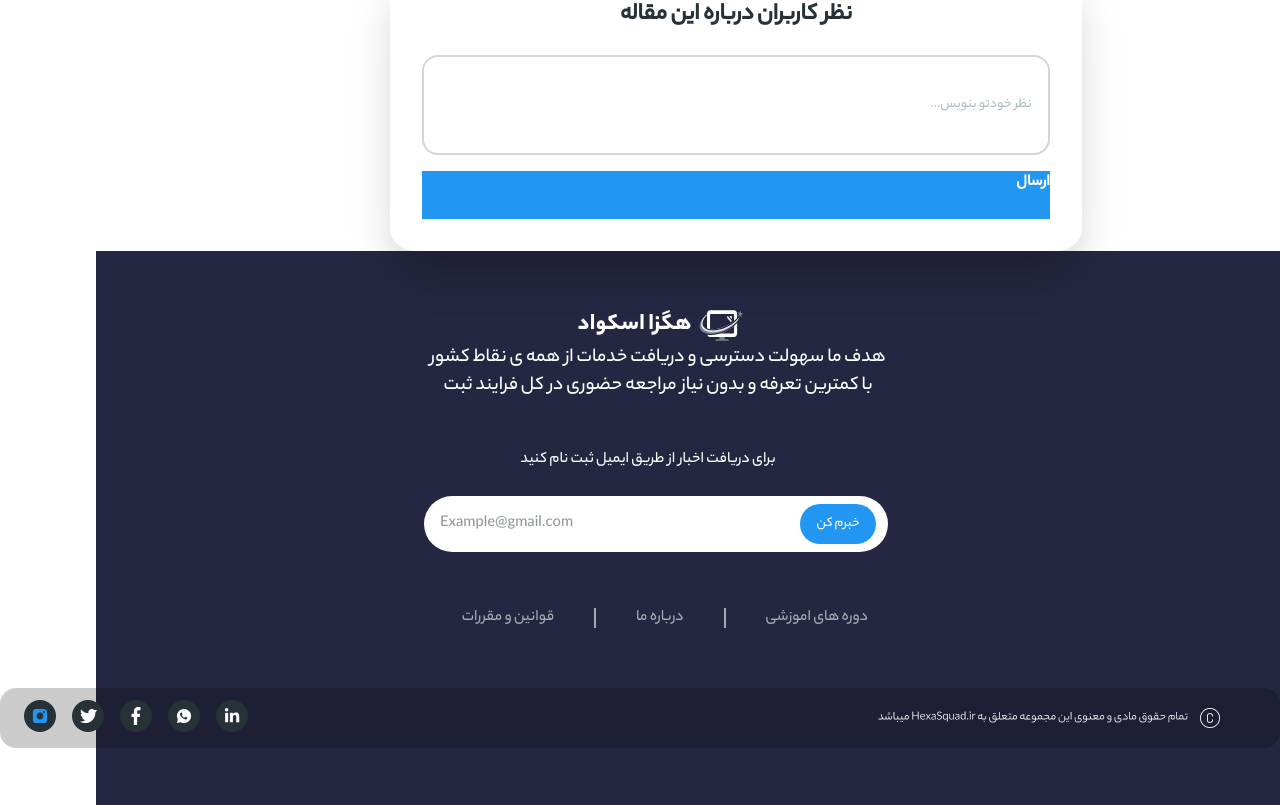
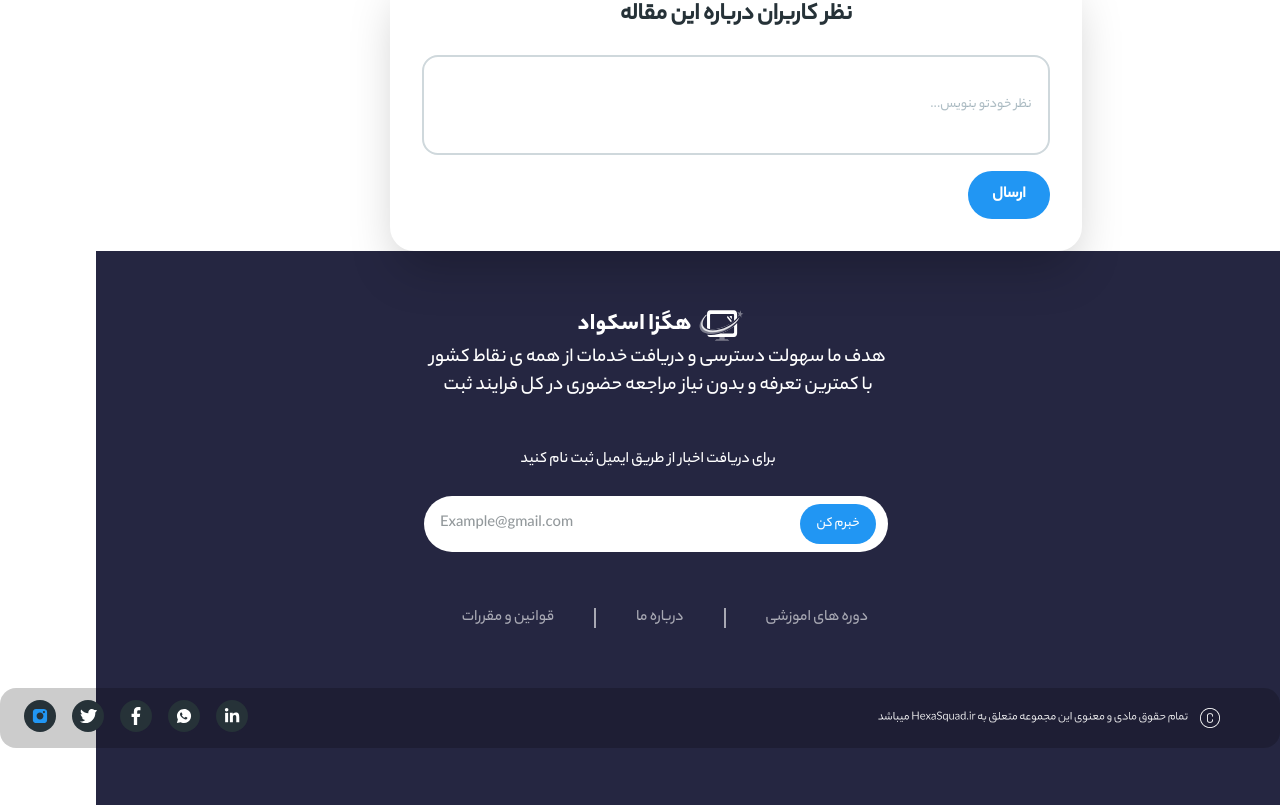
Before and after one commit to academy-react-winter1403/Tricoder, a React (Vite) app: page /newsDetail in a window 1280 px wide. Shown: the part 2095-2900 px from the top of the page. Built offline with nearby package versions, Linux system fonts and the light colour scheme.

Commit message:
comment NEWS

```diff
--- a/src/components/newsDetail/NewsContent.jsx
+++ b/src/components/newsDetail/NewsContent.jsx
@@ -96,7 +96,7 @@ const NewsContent = () => {
           <p className='font-bold text-2xl text-center'>نظر کاربران درباره این مقاله</p>
           <div className='flex flex-col gap-4'>
             <input className='h-25 pr-4 border-2 border-[#CFD8DC]  rounded-2xl text-sm text-[#607D8B] leading-3' placeholder='نظر خودتو بنویس...'/>
-            <div className='h-12  bg-[#2196F3] text-base font-bold text-white'>ارسال</div>
+            <div className='h-12 w-fit rounded-4xl px-6 leading-12 bg-[#2196F3] text-base font-bold text-white'>ارسال</div>
           </div>
 
         </div>
```
